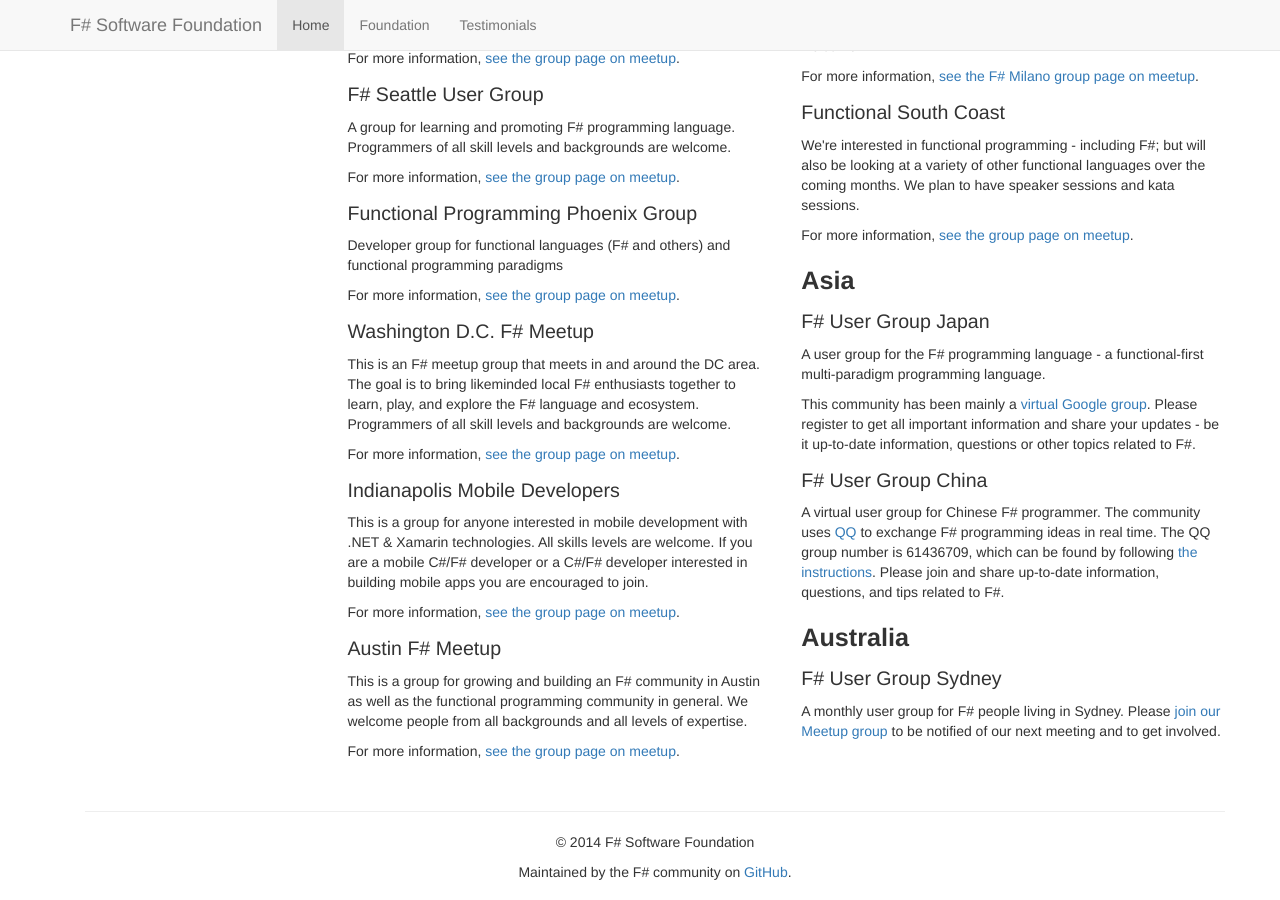
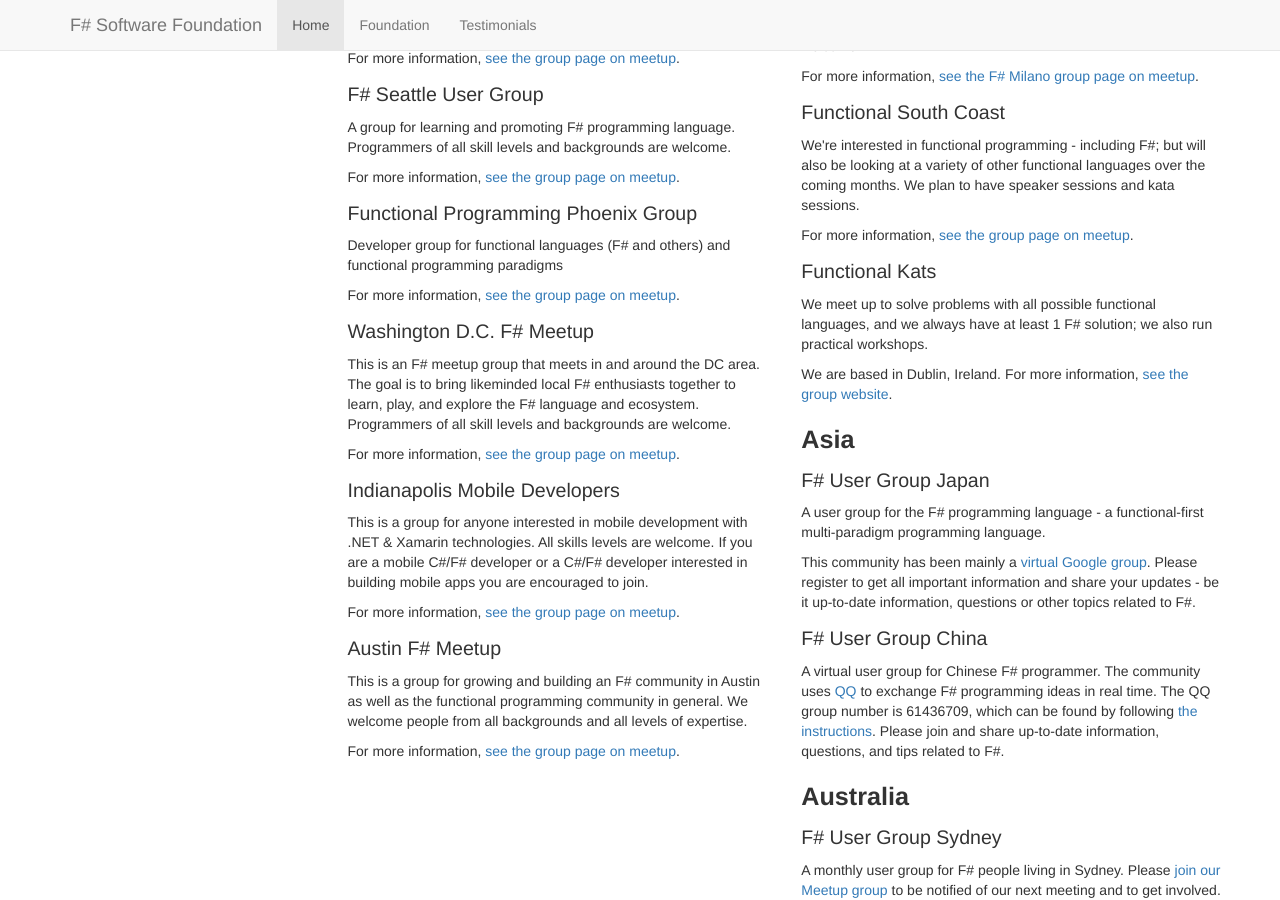
Before and after one commit to fsharp/fsharp.org, a Jekyll site: the page built from groups/index.html, in a window 1280 px wide and 900 px high, scrolled down 1885 px. Built offline with Jekyll 4.4.1, drawn with Linux system fonts in a browser that asks for light colours; nearby versions of some CDN libraries; some web fonts are replaced; comment, search, counter and statistics services are not loaded.

Commit message:
Update index.html
Adding Functional kats an f# friendly user group :D

```diff
--- a/groups/index.html
+++ b/groups/index.html
@@ -114,6 +114,10 @@
                 <p>We're interested in functional programming - including F#; but will also be looking at a variety of other functional languages over the coming months. We plan to have speaker sessions and kata sessions.</p>
                 <p>For more information, <a href="http://www.meetup.com/Functional-South-Coast/">see the group page on meetup</a>.</p>
 
+                <h3>Functional Kats</h3>
+                <p>We meet up to solve problems with all possible functional languages, and we always have at least 1 F# solution; we also run practical workshops.</p>
+                <p>We are based in Dublin, Ireland. For more information, <a href="http://functionalkats.tumblr.com/">see the group website</a>.</p>
+
                 <h2>Asia</h2>
                 <h3>F# User Group Japan</h3>
                 <p>A user group for the F# programming language - a functional-first multi-paradigm programming language. </p>
```
